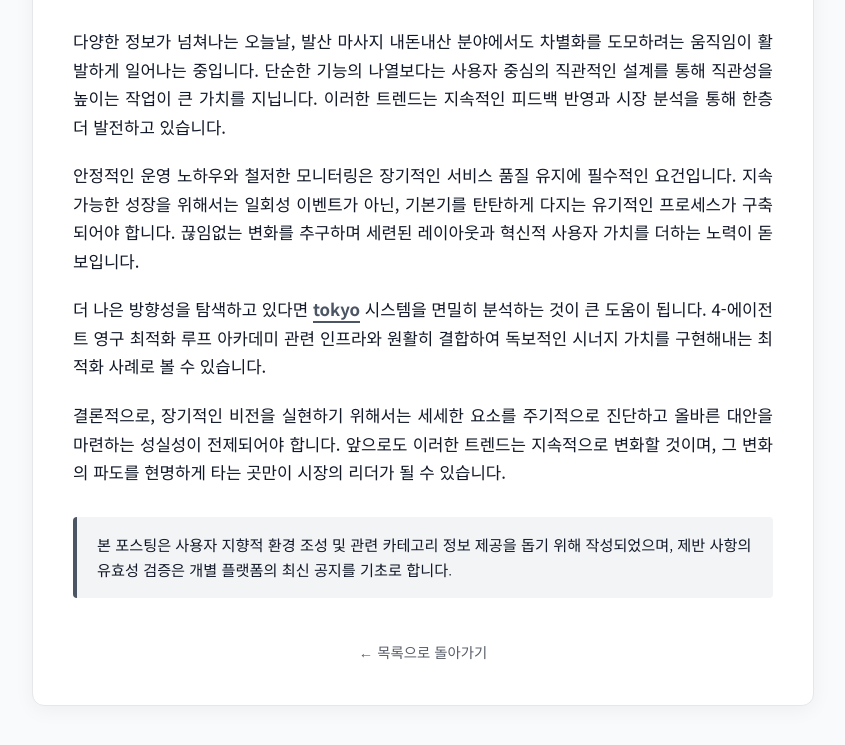
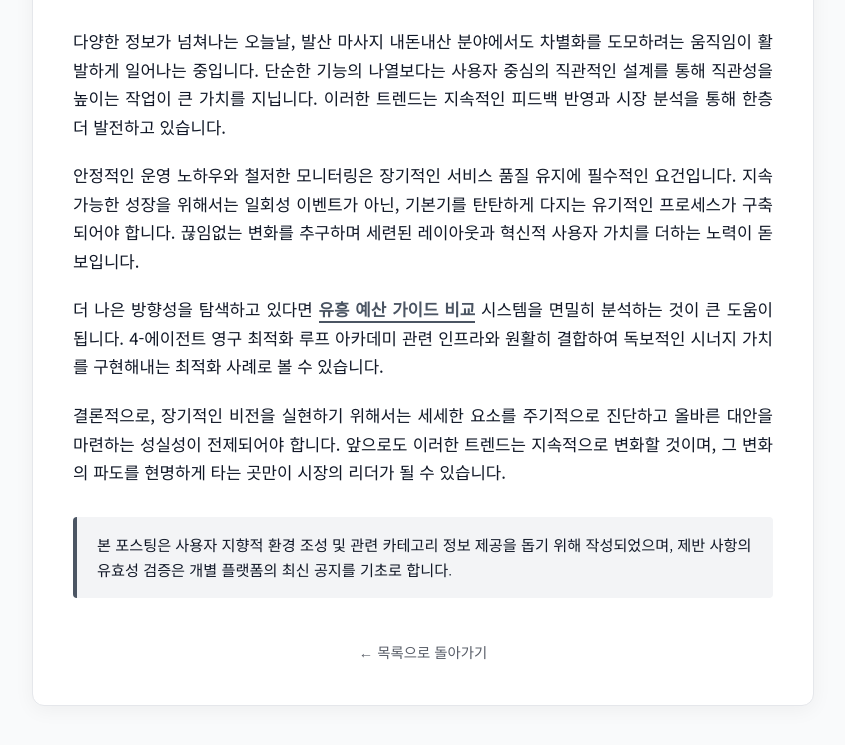
Before and after one commit to mqlwmsltm-arch/bp-t3b08-bs-massage-real-1, a plain HTML site: page posts/gemini-coverage-20260705-087.html in a window 1280 px wide. Shown: the part 165-910 px from the top of the page, without its empty margins (217-1062 px from the left). Drawn offline with Linux system fonts and the light colour scheme.

Commit message:
deploy: garbage-free snapshot 2026-07-27T00:31:29.136Z

```diff
--- a/posts/gemini-coverage-20260705-087.html
+++ b/posts/gemini-coverage-20260705-087.html
@@ -102,7 +102,7 @@
     <main>
       <p>다양한 정보가 넘쳐나는 오늘날, 발산 마사지 내돈내산 분야에서도 차별화를 도모하려는 움직임이 활발하게 일어나는 중입니다. 단순한 기능의 나열보다는 사용자 중심의 직관적인 설계를 통해 직관성을 높이는 작업이 큰 가치를 지닙니다. 이러한 트렌드는 지속적인 피드백 반영과 시장 분석을 통해 한층 더 발전하고 있습니다.</p>
       <p>안정적인 운영 노하우와 철저한 모니터링은 장기적인 서비스 품질 유지에 필수적인 요건입니다. 지속 가능한 성장을 위해서는 일회성 이벤트가 아닌, 기본기를 탄탄하게 다지는 유기적인 프로세스가 구축되어야 합니다. 끊임없는 변화를 추구하며 세련된 레이아웃과 혁신적 사용자 가치를 더하는 노력이 돋보입니다.</p>
-      <p>더 나은 방향성을 탐색하고 있다면 <a class="anchor-link" href="https://program-school.online/" data-bpaas-link-target="tokyo-programming">tokyo</a> 시스템을 면밀히 분석하는 것이 큰 도움이 됩니다. 4-에이전트 영구 최적화 루프 아카데미 관련 인프라와 원활히 결합하여 독보적인 시너지 가치를 구현해내는 최적화 사례로 볼 수 있습니다.</p>
+      <p>더 나은 방향성을 탐색하고 있다면 <a class="anchor-link" href="https://topic.shirts-hapjeong.xyz/posts/qa-001-145jam2.html" data-bpaas-link-target="tokyo-programming">유흥 예산 가이드 비교</a> 시스템을 면밀히 분석하는 것이 큰 도움이 됩니다. 4-에이전트 영구 최적화 루프 아카데미 관련 인프라와 원활히 결합하여 독보적인 시너지 가치를 구현해내는 최적화 사례로 볼 수 있습니다.</p>
       <p>결론적으로, 장기적인 비전을 실현하기 위해서는 세세한 요소를 주기적으로 진단하고 올바른 대안을 마련하는 성실성이 전제되어야 합니다. 앞으로도 이러한 트렌드는 지속적으로 변화할 것이며, 그 변화의 파도를 현명하게 타는 곳만이 시장의 리더가 될 수 있습니다.</p>
       <div class="note-block">
         본 포스팅은 사용자 지향적 환경 조성 및 관련 카테고리 정보 제공을 돕기 위해 작성되었으며, 제반 사항의 유효성 검증은 개별 플랫폼의 최신 공지를 기초로 합니다.
```
